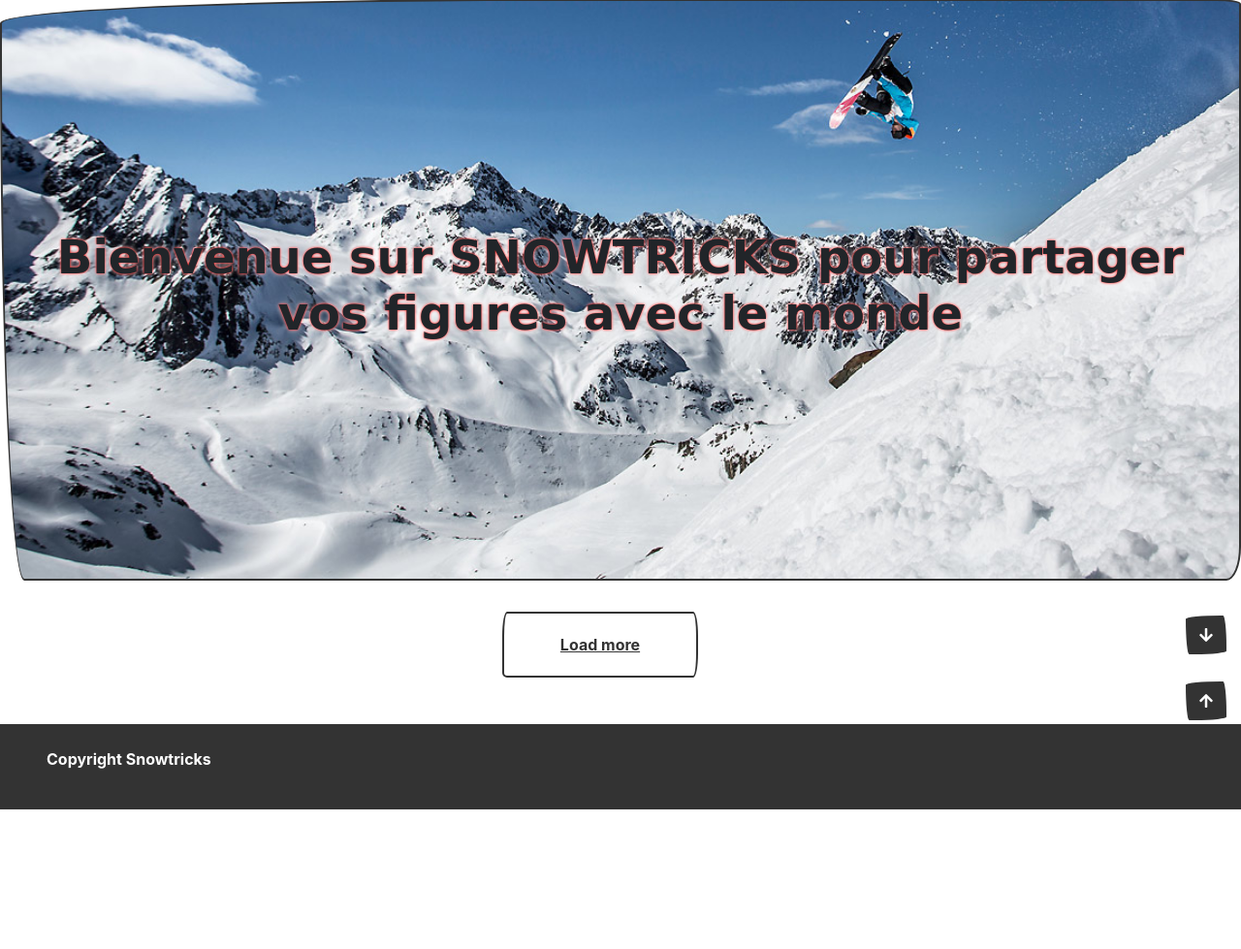
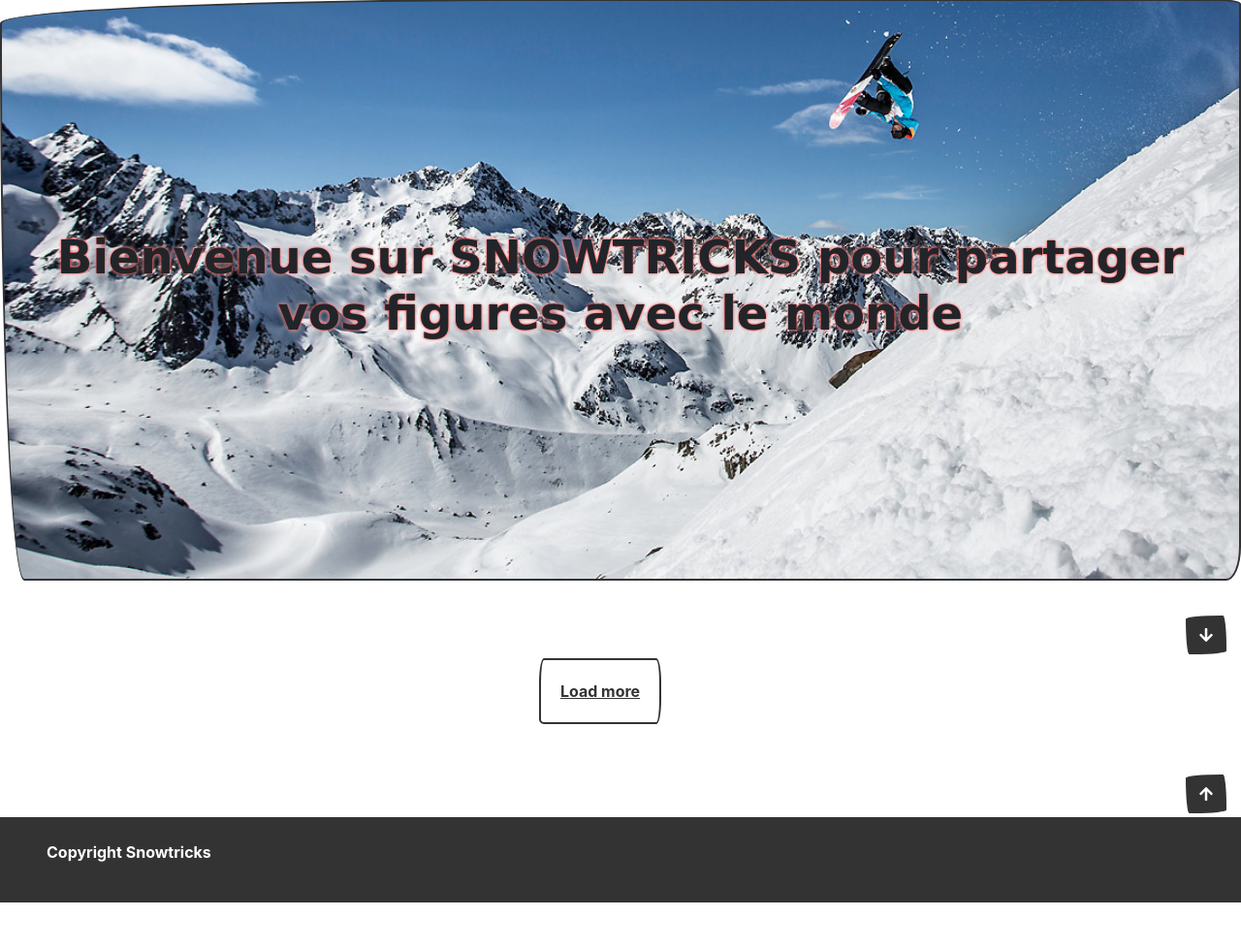
Before and after one commit to AurelBichop/Projet6_SnowTricks, a Symfony app: template templates/accueil.html.twig in a window 1280 px wide. Shown: the part 77-1056 px from the top of the page at 97% size. Before the commit the page ends 912 px from the top, so only its background shows below. Run offline with Twig, Linux system fonts and the light colour scheme; the template is opened without the code that fills it, so the values that code supplies are empty; some libraries are stand-ins or nearby versions; some web fonts are replaced.

Commit message:
modification de la vue du loadmore

```diff
--- a/templates/accueil.html.twig
+++ b/templates/accueil.html.twig
@@ -15,11 +15,11 @@
         {% include "/trick/_trick.html.twig" %}
 
         <div class="row" id="loadMoreDiv">
-
-            <div class="card offset-md-5 col-md-2 offset-md-5">
-                <a href="#"><div id="loadMore" class="card-body text-center"> <img id="ajax-loading" src="{{ asset('imageApp/ajax-loader.gif') }}" alt="Loading" /> Load more</div></a>
+            <div class="mx-auto my-5">
+                <div class="card">
+                    <a href="#"><div id="loadMore" class="card-body text-center"> <img id="ajax-loading" src="{{ asset('imageApp/ajax-loader.gif') }}" alt="Loading" /> Load more</div></a>
+                </div>
             </div>
-
         </div>
         <a href="#" class="btn btn-primary float-right mt-1"><i class="fas fa-arrow-up"></i></a>
     </div>
```
